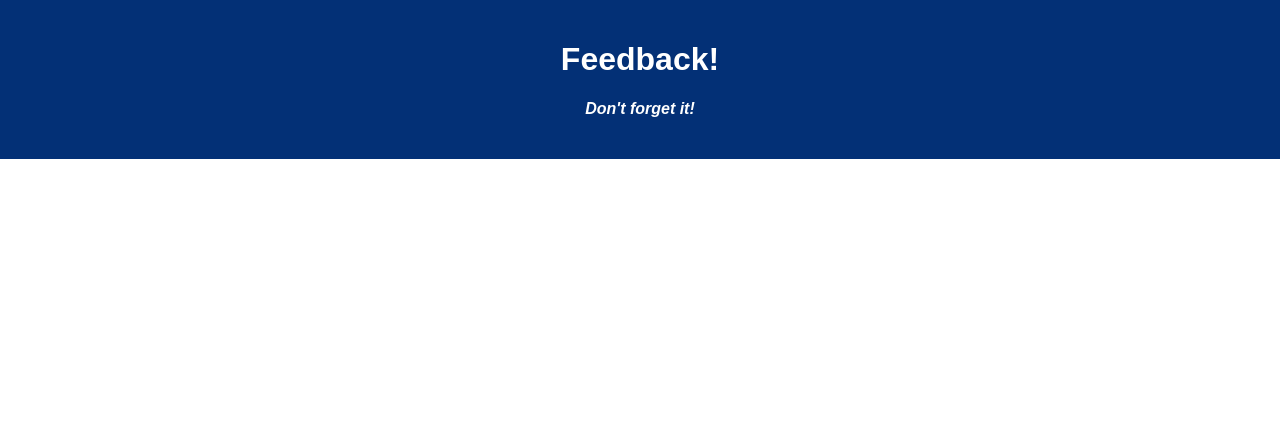
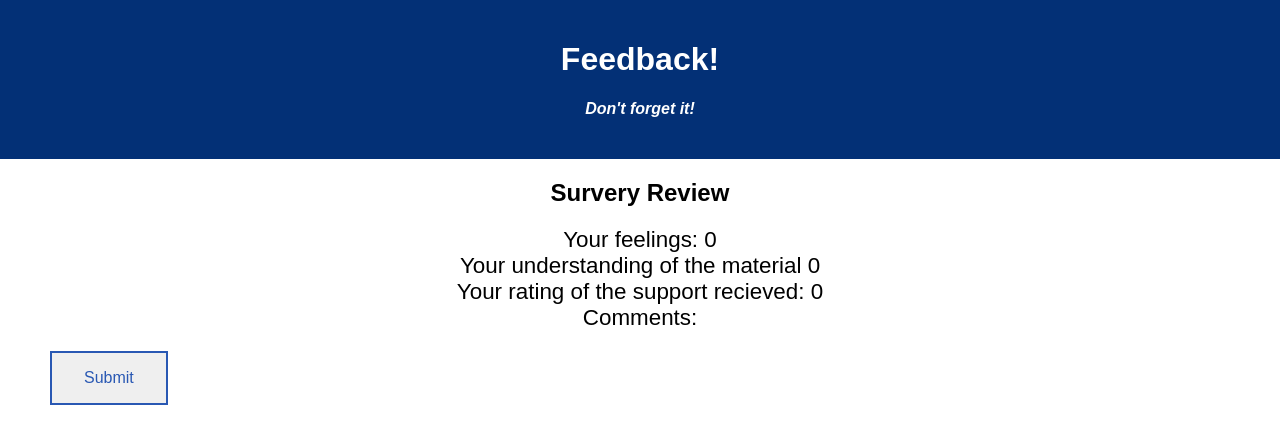
Before and after one commit to oscar-oscar/weekend-redux-feedback-loop, a React (Create React App) app: page /#/review in a window 1280 px wide. Shown: the top 444 px of the page. Built offline with nearby package versions, Linux system fonts and the light colour scheme.

Commit message:
POST working and saving to database. Next need to create success page instead of returning to home

```diff
--- a/src/components/App/App.jsx
+++ b/src/components/App/App.jsx
@@ -6,6 +6,7 @@ import Feeling from '../Feeling/Feeling';
 import Understanding from '../Understanding/Understanding';
 import Support from '../Support/Support';
 import Comments from '../Comments/Comments';
+import Review from '../Review/Review';
 
 function App() {
 
@@ -33,6 +34,10 @@ function App() {
           <Comments />
         </Route>
 
+        <Route exact path='/review'>
+          <Review />
+        </Route>
+
       </Router>
     </div>
   );
--- /dev/null
+++ b/src/components/Review/Review.jsx
@@ -0,0 +1,53 @@
+import { useSelector, useDispatch } from 'react-redux';
+import { useHistory } from 'react-router-dom';
+import axios from 'axios';
+
+const Review = () => {
+    //getters
+    const history = useHistory();
+    const dispatch = useDispatch();
+    const feeling = useSelector(store => store.feeling);
+    const understanding = useSelector(store => store.understanding);
+    const support = useSelector(store => store.support);
+    const comments = useSelector(store => store.comments);
+
+    // Pass the data to the server
+    const handleSubmit = () => {
+        axios({
+            method: 'POST',
+            url: '/feedback',
+            data: {
+                feeling: feeling,
+                understanding: understanding,
+                support: support,
+                comments: comments,
+
+            }
+        }).then((response) => {
+            //clear all reducers
+            dispatch({ type: 'CLEAR_ALL' });
+            // Navigate to "/" for new survey
+            history.push('/');
+        }).catch((error) => {
+            console.log(error);
+            alert('something went wrong in axios Submit')
+        })
+    }
+
+    return ( //display score
+        <>
+            <h2>Survery Review</h2>
+            <div>
+                <div style={{ margin: '20px 10px', fontSize: '1.4em' }}>
+                    <div>Your feelings: {feeling}</div>
+                    <div>Your understanding of the material {understanding}</div>
+                    <div>Your rating of the support recieved: {support}</div>
+                    <div>Comments: {comments}</div>
+                </div>
+                <button onClick={handleSubmit} className="button">Submit</button>
+            </div>
+        </>
+    )
+}
+
+export default Review;
```
Also changed, not shown: 2 other files (tests, documents, lock files or other folders).
